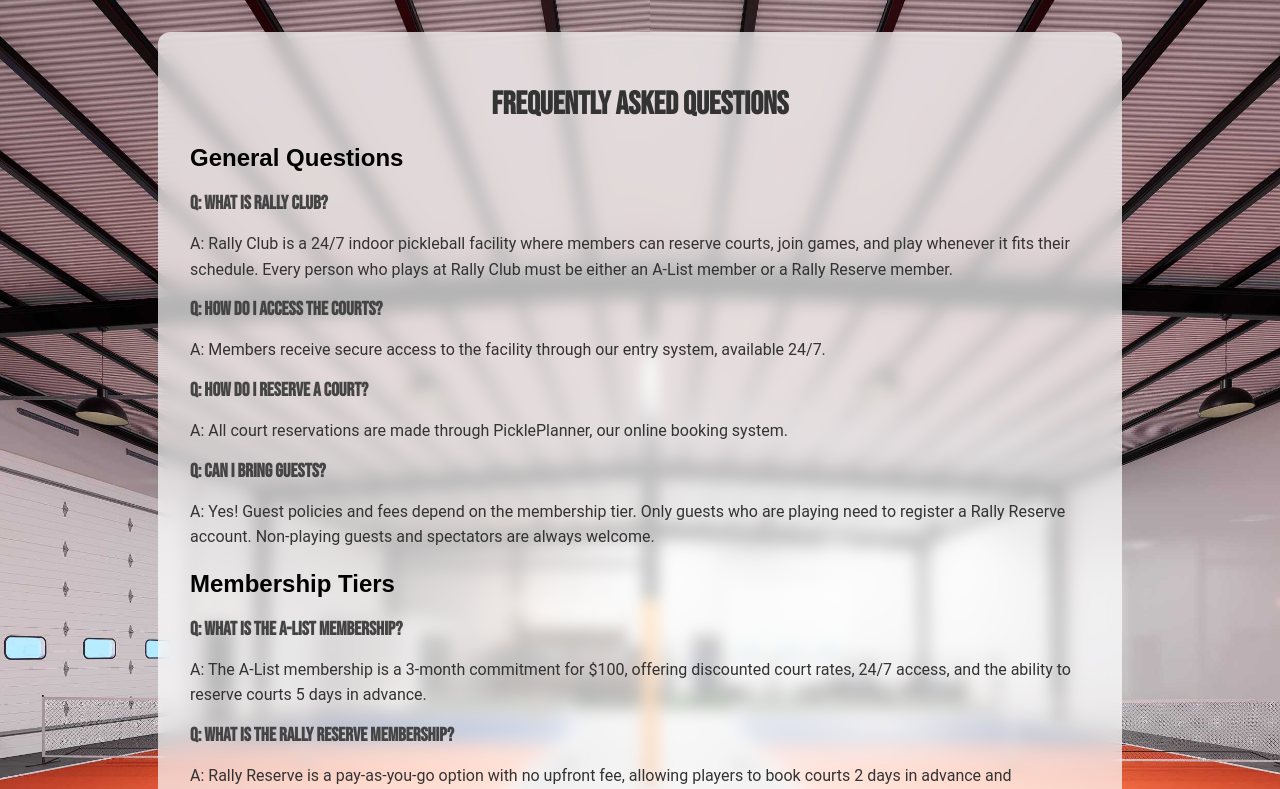
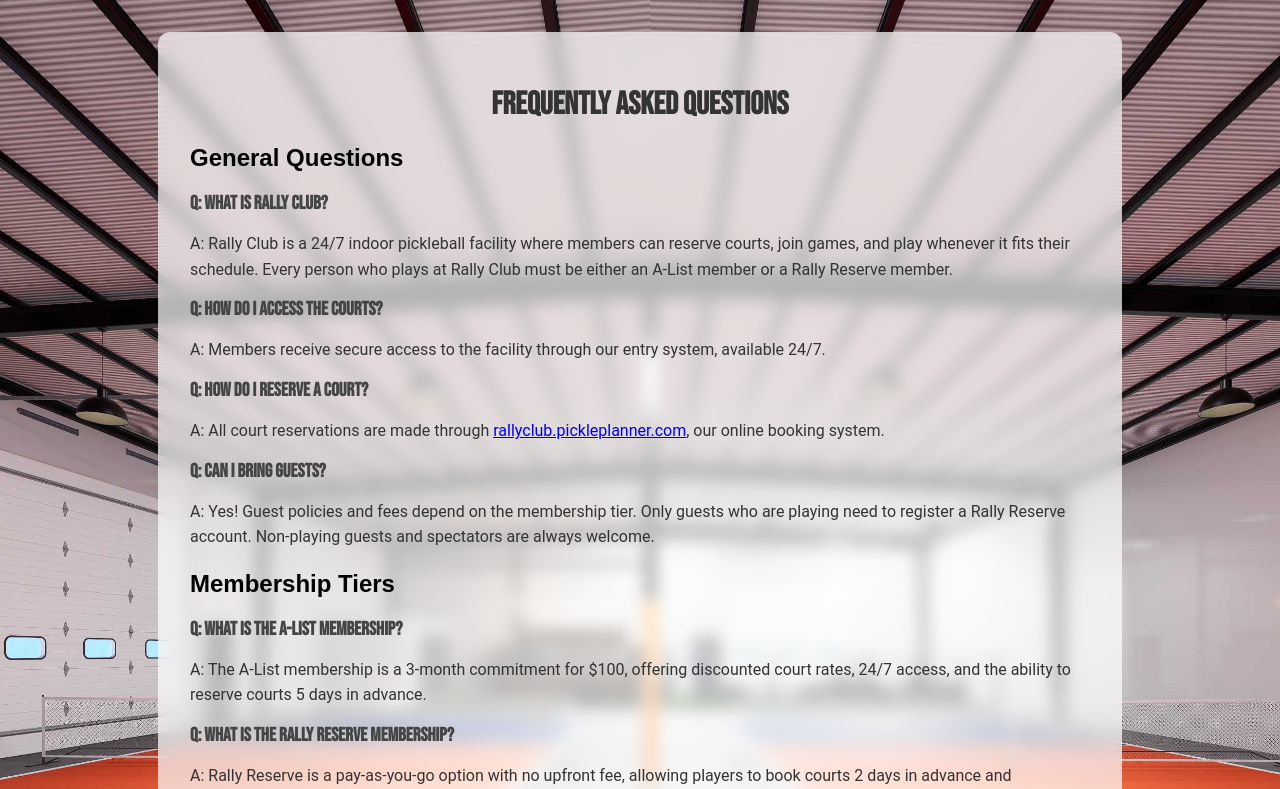
Before and after one commit to bleemus/rallyclubpickleballsite, a Next.js app in the folder site/: page /faq in a window 1280 px wide. Shown: the top 789 px of the page. Built offline with nearby package versions, Linux system fonts and the light colour scheme.

Commit message:
faq update

```diff
--- a/site/pages/faq.js
+++ b/site/pages/faq.js
@@ -46,8 +46,8 @@
             <div className="faq-question">
               <h3>Q: How do I reserve a court?</h3>
               <p>
-                A: All court reservations are made through PicklePlanner, our
-                online booking system.
+                A: All court reservations are made through <a href="https://rallyclub.pickleplanner.com">rallyclub.pickleplanner.com</a>,
+                our online booking system.
               </p>
             </div>
 
```
